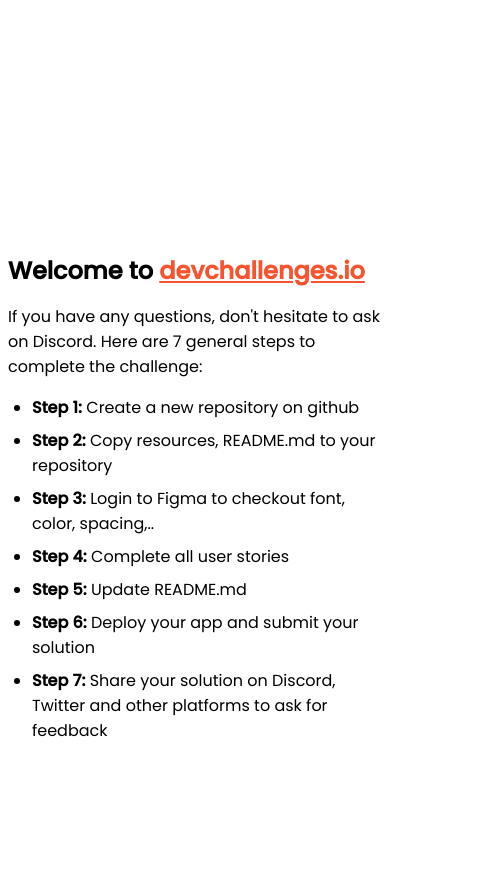
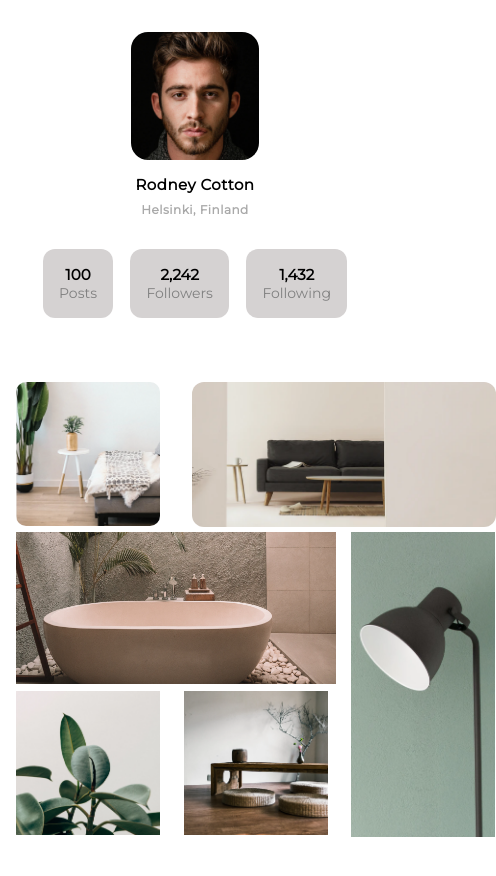
Before and after one commit to nikhilcodes0/my-gallery-master, a plain HTML site: page index.html in a window 390 px wide. Shown: the whole page, 496 px wide, since content can reach past the window. Before the commit the page ends 844 px from the top, so only its background shows below. Drawn offline with Linux system fonts and the light colour scheme.

Commit message:
finished mobile design

```diff
--- a/index.html
+++ b/index.html
@@ -4,92 +4,59 @@
     <meta charset="utf-8" />
     <meta
       name="viewport"
-      content="width=device-width, initial-scale=1,
-  maximum-scale=5"
+      content="width=device-width, initial-scale=1,maximum-scale=5"
     />
-
     <link rel="icon" href="assets/devchallenges.png" />
-
     <link
       rel="shortcut icon"
       type="image/x-icon"
       href="https://devchallenges.io/"
     />
-
     <link
       href="https://fonts.googleapis.com/css2?family=Poppins:wght@400;500&display=swap"
       rel="stylesheet"
     />
-
     <title>Devchallenges</title>
-
-    <style>
-      body {
-        font-family: "Poppins", sans-serif;
-      }
-
-      ul {
-        padding-left: 24px;
-      }
-
-      li {
-        margin-bottom: 8px;
-      }
-
-      .welcome {
-        max-width: 800px;
-        margin: 0 auto;
-      }
-
-      .welcome-text {
-        margin-top: 30vh;
-        font-weight: 500;
-      }
-
-      .welcome-text p {
-        font-size: 1rem;
-        font-weight: 400;
-      }
-
-      .welcome-text h1 {
-        font-size: 1.5rem;
-      }
-
-      .welcome-text a {
-        color: #f7542e;
-      }
-    </style>
+    <link rel="stylesheet" href="styles.css" />
   </head>
   <body>
-    <div class="welcome">
-      <div class="welcome-text">
-        <h1>
-          Welcome to
-          <a href="https://devchallenges.io/" target="_blank"
-            >devchallenges.io</a
-          >
-        </h1>
+    <div class="root">
+      <div class="main">
+        <div class="profile">
+          <div class="dp">
+            <img src="assets/profilePhoto.png" alt="Rodney Cotton" />
+            <p class="name">Rodney Cotton</p>
+            <p class="address">Helsinki, Finland</p>
+          </div>
+          <div class="stats">
+            <div class="posts">
+              <p class="num">100</p>
+              <p class="desc">Posts</p>
+            </div>
+            <div class="followers">
+              <p class="num">2,242</p>
+              <p class="desc">Followers</p>
+            </div>
+            <div class="following">
+              <p class="num">1,432</p>
+              <p class="desc">Following</p>
+            </div>
+          </div>
+        </div>
+        <div class="gallery">
+          <div class="gallery1">
+            <img class="img1" src="assets/photo1.png" alt="gallery1" />
+            <img class="img2" src="assets/photo2.png" alt="gallery2" />
+          </div>
+          <div class="gallery2">
+            <img class="img3" src="assets/photo3.png" alt="gallery3" />
+            <img class="img4" src="assets/photo_4.png" alt="gallery4" />
+            <img class="img5" src="assets/photo5.png" alt="gallery5" />
+            <img class="img6" src="assets/photo6.png" alt="gallery6" />
+          </div>
 
-        <p>
-          If you have any questions, don't hesitate to ask on Discord. Here are
-          7 general steps to complete the challenge:
-        </p>
+        </div>
       </div>
-
-      <ul>
-        <li><b>Step 1:</b> Create a new repository on github</li>
-        <li><b>Step 2:</b> Copy resources, README.md to your repository</li>
-        <li>
-          <b>Step 3:</b> Login to Figma to checkout font, color, spacing,..
-        </li>
-        <li><b>Step 4:</b> Complete all user stories</li>
-        <li><b>Step 5:</b> Update README.md</li>
-        <li><b>Step 6:</b> Deploy your app and submit your solution</li>
-        <li>
-          <b>Step 7:</b> Share your solution on Discord, Twitter and other
-          platforms to ask for feedback
-        </li>
-      </ul>
     </div>
   </body>
 </html>
--- /dev/null
+++ b/styles.css
@@ -0,0 +1,137 @@
+/* Fonts */
+@import url('https://fonts.googleapis.com/css2?family=Montserrat&display=swap');
+
+
+
+
+* {
+    margin: 0;
+    padding: 0;
+    box-sizing: border-box;
+}
+
+body {
+    font-family: Montserrat;
+}
+
+.main {
+    /* max-width: 75rem; */
+    margin: 2rem auto;
+}
+
+.dp {
+    width: 8rem;
+    margin: 0 auto;
+}
+
+.dp > img {
+    width: 8rem;
+    border-radius: 17px;
+}
+
+.profile {
+    max-width: 19rem;
+    margin: 0 auto;
+}
+
+.name {
+    font-size: 15px;
+    margin: .7rem 0 .5rem 0;
+    font-weight: 900;
+    text-align: center;
+    letter-spacing: .5px;
+}
+
+.address {
+    text-align: center;
+    font-weight: 700;
+    color: #A9A9A9;
+    letter-spacing: .5px;
+    font-size: 12px;
+}
+
+.stats {
+    display: flex;
+    justify-content: space-between;
+    margin-top: 2rem;
+}
+
+.posts,
+.followers,
+.following {
+    background-color: #d5d2d2;
+    padding: 1rem;
+    border-radius: 12px;
+}
+
+.posts > p:nth-child(1),
+.followers > p:nth-child(1),
+.following > p:nth-child(1) {
+    text-align: center;
+    font-weight: 900;
+    font-size: 15px;
+}
+
+.posts > p:nth-child(2),
+.followers > p:nth-child(2),
+.following > p:nth-child(2) {
+    color: #808080;
+    text-align: center;
+    font-size: 14px;
+    /*! font-weight: bold; */
+}
+
+.gallery {
+    padding: 1rem;
+    margin-top: 3rem;
+
+}
+
+.gallery1 {
+    display: grid;
+    grid-template-columns: repeat(5, 1fr);
+    /* grid-template-rows: repeat(5, 1fr); */
+    grid-column-gap: 32px;
+    grid-row-gap: 5px;
+}
+
+.gallery2 {
+    display: grid;
+    grid-template-columns: repeat(5, 1fr);
+    /* grid-template-rows: repeat(5, 1fr); */
+    grid-column-gap: 15px;
+    grid-row-gap: 5px;
+}
+
+
+.img1 {
+    grid-area: 1 / 1 / 2 / 2;
+    width: 9rem;
+    border-radius: 10px;
+}
+
+.img2 {
+    grid-area: 1 / 2 / 2 / 4;
+    width: 19rem;
+    border-radius: 12px;
+}
+
+.img3 {
+    grid-area: 2 / 1 / 3 / 3;
+    width: 20rem;
+}
+
+.img4 {
+    grid-area: 2 / 3 / 4 / 4;
+    width: 9rem;
+}
+
+.img5 {
+    grid-area: 3 / 1 / 4 / 2;
+    width: 9rem;
+}
+
+.img6 {
+    grid-area: 3 / 2 / 4 / 3;
+    width: 9rem;
+}
```
